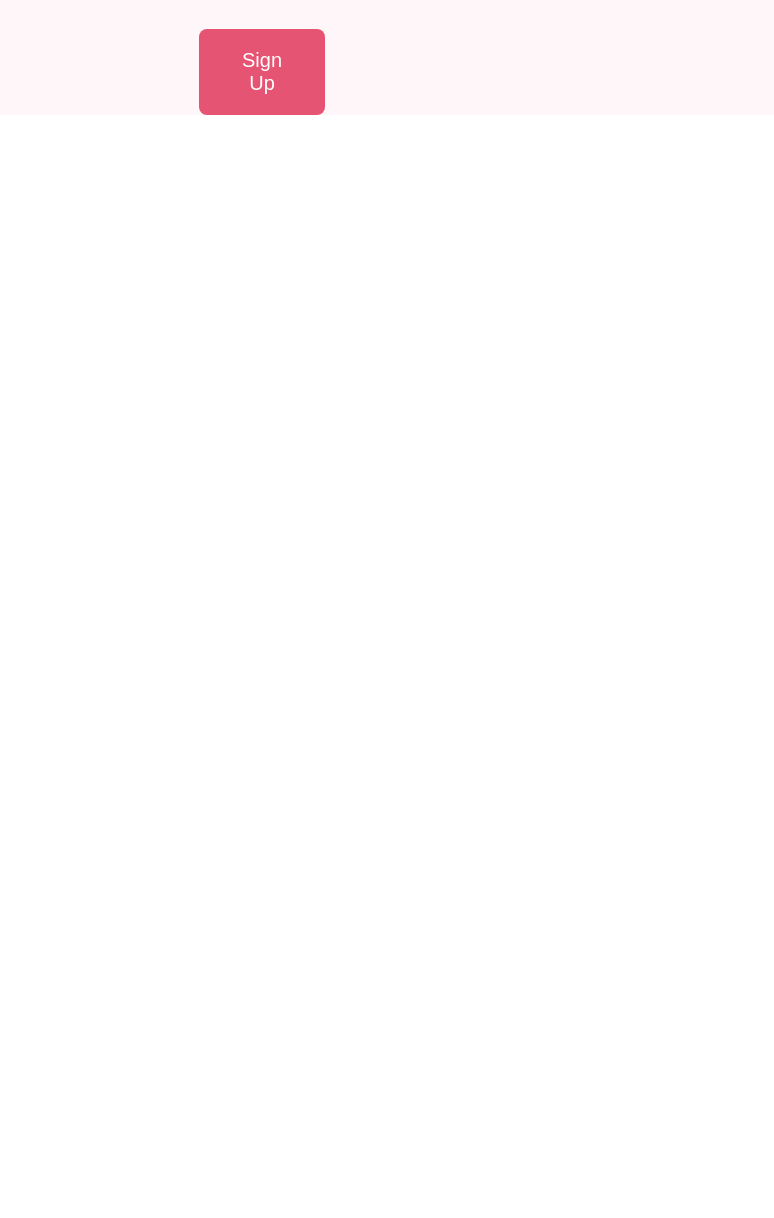
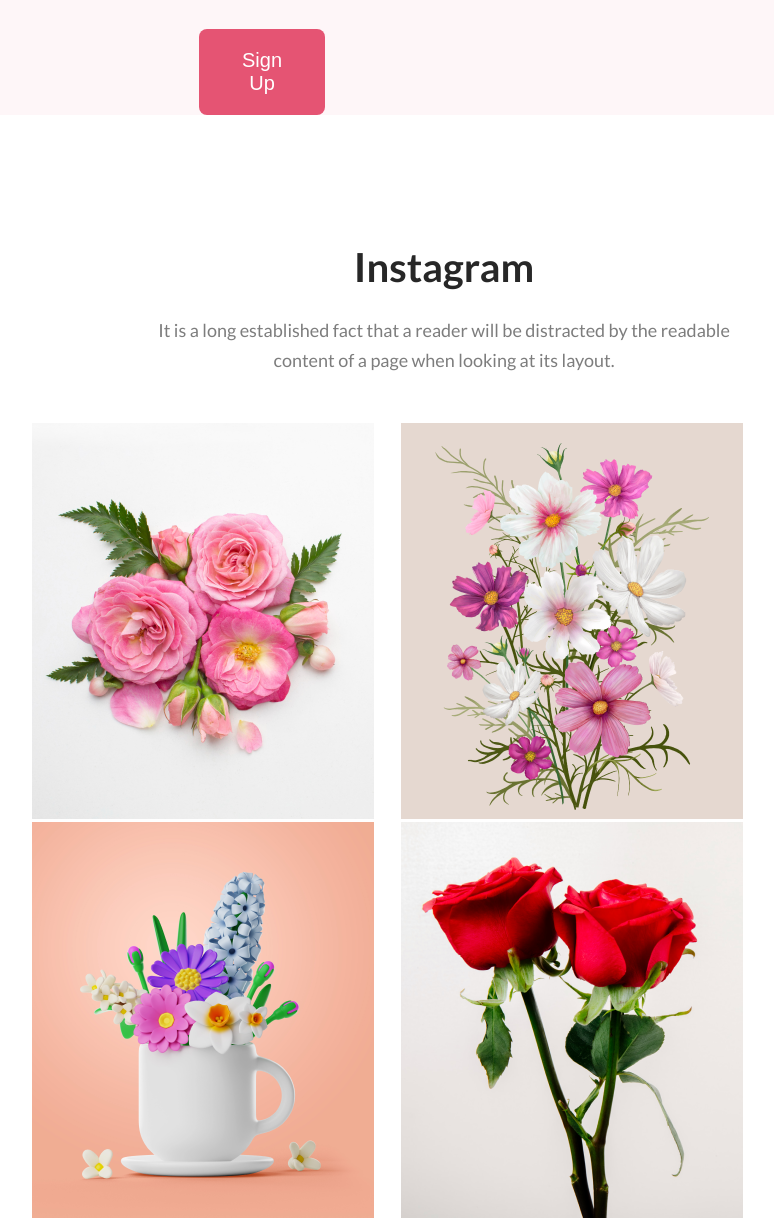
Before and after one commit to ShohanJoardder/Flower-Shop, a plain HTML site: page index.html in a window 1280 px wide. Shown: the part 3240-4458 px from the top of the page, without its empty margins (196-970 px from the left). Before the commit the page ends 3483 px from the top, so only its background shows below. Drawn offline with Linux system fonts and the light colour scheme.

Commit message:
service added

```diff
--- a/assets/css/style.css
+++ b/assets/css/style.css
@@ -168,6 +168,23 @@ section{
     margin-top: 24px;
     margin-bottom: 32px;
 }
-.discount-title{
-
+/* Services */
+.service-info{
+    margin-top: 128px;
+    text-align: center;
 }
+.service-title{
+    margin-bottom: 24px;
+}
+.service-desc{
+    width: 594px;
+    margin: auto;
+}
+.service-img-container{
+    margin: 48px 168px 0 228px;
+}
+.service-img-container img{
+    width: 342px;
+    height: 396px;
+   margin-right: 24px;
+}
--- a/index.html
+++ b/index.html
@@ -72,6 +72,18 @@
             <img src="./assets/image/pngwing 8.png" alt="">
         </section>
 
+        <section class="service">
+            <div class="service-info">
+                <h1 class="service-title title">Instagram</h1>
+                <p class="service-desc desc">It is a long established fact that a reader will be distracted by the readable content of a page when looking at its layout.</p>
+            </div>
+            <div class="service-img-container">
+                <img src="./assets/image/Flower 01.png" alt="">
+                <img src="./assets/image/Rectangle 4.png" alt="">
+                <img src="./assets/image/Rectangle 5.png" alt="">
+                <img src="./assets/image/Rectangle 6.png" alt="">
+            </div>
+        </section>
 
     </main>
     <footer></footer>
```
